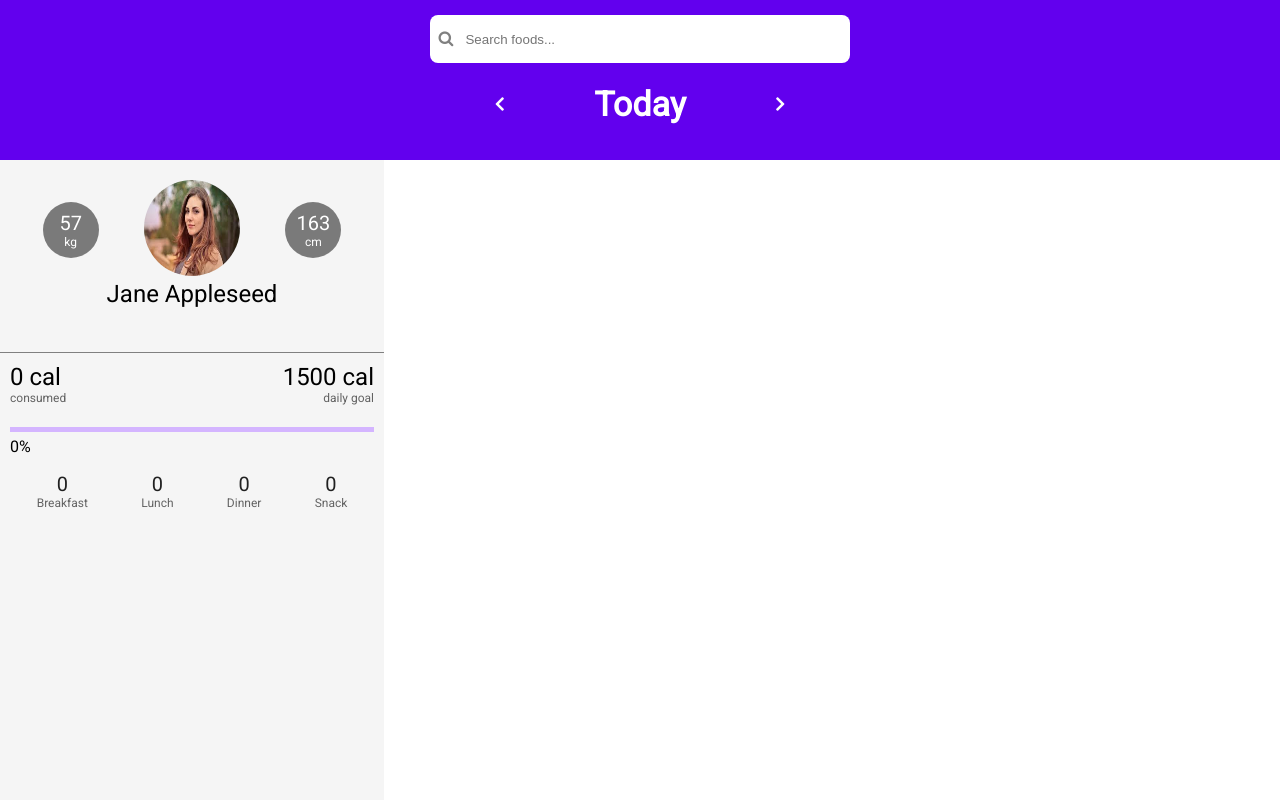
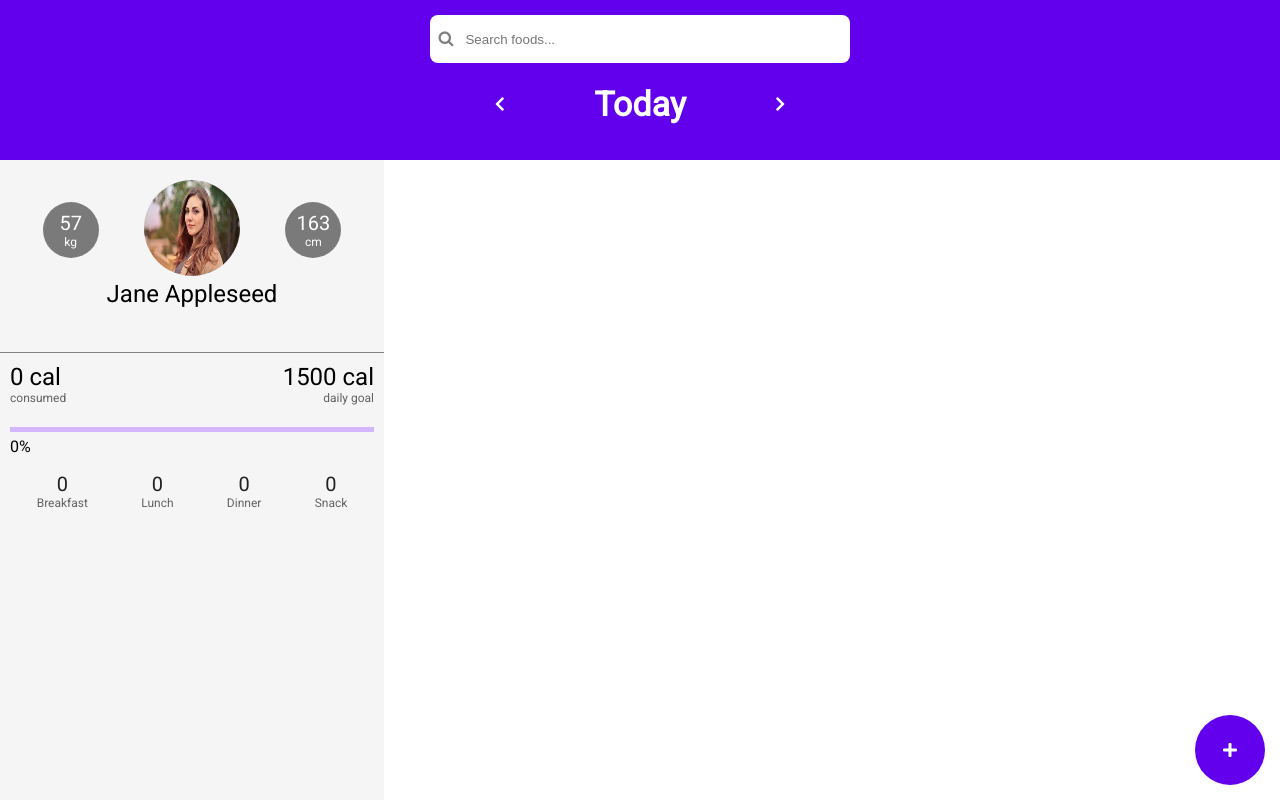
Before and after one commit to DavidRamsdale/calorie_counter, a React (Create React App) app: page / in a window 1280 px wide. Built offline with nearby package versions, Linux system fonts and the light colour scheme.

Commit message:
Add button to focus on search

```diff
--- a/src/App.js
+++ b/src/App.js
@@ -78,6 +78,10 @@ class App extends Component {
     }
   }
 
+  getFocus = () => {
+    document.getElementById("mySearch").focus();
+  }
+
   handleCloseButton = () => {
     this.setState({ selectedItemInfo: '' })
   }
@@ -128,8 +132,8 @@ class App extends Component {
           null
         }
 
-        <div className="circle">
-
+        <div onClick={() => this.getFocus()} className="circle-button">
+          <i className="fas fa-plus"></i>
         </div>
       </div>
      );
--- a/src/App.scss
+++ b/src/App.scss
@@ -1,6 +1,21 @@
 .App {
     text-align: center;
     height: 100vh;
+
+
+    .circle-button {
+        width: 70px;
+        height: 70px;
+        border-radius: 50%;
+        background-color: #6200ee;
+        color: white;
+        position: absolute;
+        bottom: 15px;
+        right: 15px;
+        justify-content: center;
+        align-items: center;
+        display: flex;
+    }
 
     .header{
         height: 20%;
--- a/src/components/search-box/searchbox.component.jsx
+++ b/src/components/search-box/searchbox.component.jsx
@@ -42,6 +42,7 @@ class SearchBox extends Component {
                 <div className="search">
                     <span className="fa fa-search"></span>
                     <input
+                    id="mySearch"
                     type='search'
                     placeholder="Search foods..."
                     onChange={this.handleChange}
```
